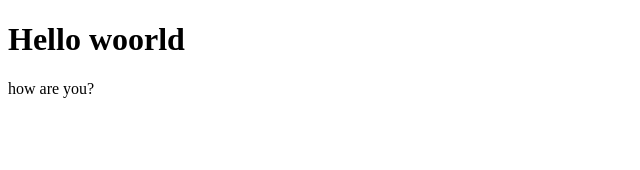
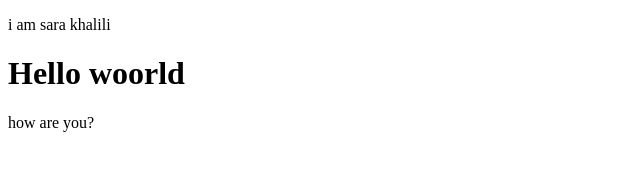
Before and after one commit to sarakhalili-it/cf-26-test, a plain HTML site: page index.html in a window 1280 px wide. Shown: the whole page, without its empty margins (0-640 px from the left). Drawn offline with Linux system fonts and the light colour scheme.

Commit message:
Update index.html im sara khalili

```diff
--- a/index.html
+++ b/index.html
@@ -6,6 +6,7 @@
     <title>Document</title>
   </head>
   <body>
+    <p> i am sara khalili </p>
     <h1>Hello woorld</h1>
     <p>how are you?</p>
   </body>
```
